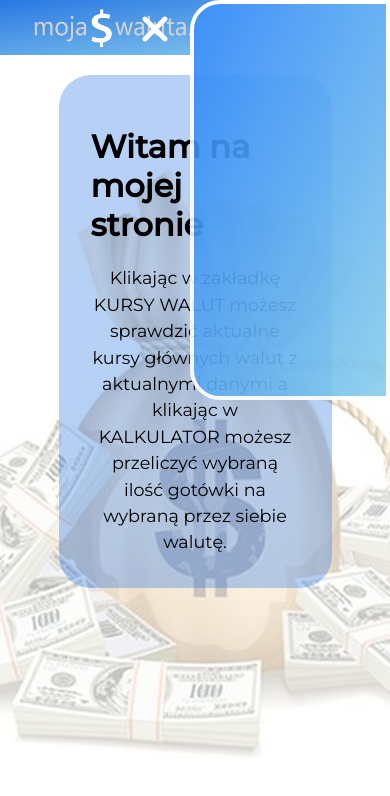
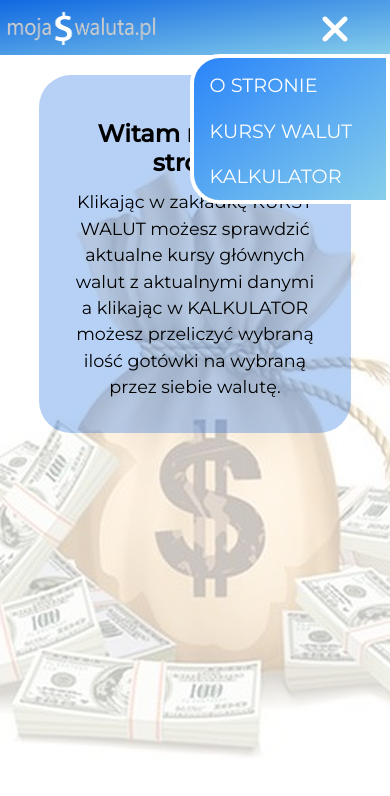
Before and after one commit to milgawel/currency-converter, a React (Create React App) app: page / in a window 390 px wide. Shown: the top 796 px of the page. Built offline with nearby package versions, Linux system fonts and the light colour scheme.

Commit message:
finished mobile view

```diff
--- a/package.json
+++ b/package.json
@@ -15,6 +15,7 @@
     "react-router-dom": "^5.1.2",
     "react-scripts": "3.3.0",
     "react-scrollable-list": "^1.2.0",
+    "react-spring": "^8.0.27",
     "styled-components": "^4.4.1"
   },
   "scripts": {
--- a/src/components/ButtonIcon/ButtonIcon.js
+++ b/src/components/ButtonIcon/ButtonIcon.js
@@ -27,6 +27,7 @@ const ButtonIcon = styled.button`
   &.active {
     animation: ${appear} 0.2s linear forwards;
   }
+
   @media (max-width: 920px) {
     font-size: 1.15em;
   }
--- a/src/components/CurrencyTable/CurrencyTable.js
+++ b/src/components/CurrencyTable/CurrencyTable.js
@@ -18,9 +18,13 @@ const ListItem = styled.li`
   border-radius: 10px;
   padding: 1% 2%;
   margin: 2% 2%;
-  min-width: 16%;
+  min-width: 10%;
+  /* max-width: 100px !important; */
   background-image: linear-gradient(to bottom right, #1169e1, #87ceeb);
   align-items: center;
+  @media (max-width: 920px) {
+    min-width: 16%;
+  }
 `;
 
 const Name = styled.h3``;
--- a/src/components/DropdownNavbar/DropdownNavbar.js
+++ b/src/components/DropdownNavbar/DropdownNavbar.js
@@ -8,10 +8,11 @@ const Navigation = styled.div`
   }
   @media (max-width: 719px) {
     display: block;
+    right: 200px;
   }
 `;
 
-const Button = styled.i`
+const Burger = styled.i`
   position: absolute;
   display: block;
   height: 50px;
@@ -19,20 +20,34 @@ const Button = styled.i`
   color: white;
   margin-top: 5px;
   right: -20px;
-  margin-right: ${props => (!props.active === true ? '60px' : '240px')};
-  transition: height 0.25s linear;
+  margin-right: 60px;
+`;
+
+const ButtonIcon = styled.button`
+  display: block;
+  padding: 5px 10px;
+  text-transform: uppercase;
+  text-decoration: none;
+  font-size: 1.2em;
+  padding: 0.2em;
+  margin-left: 3vw;
+  margin-top: 0.6em;
+  color: white;
+  border-bottom: 2.5px solid transparent;
 `;
 
 const NavList = styled.ul`
   background-image: linear-gradient(to bottom right, #2a84f9, #87ceeb);
-  position: absolute;
   right: ${props => (props.active ? '0' : '-200px')};
-  top: 0;
+  top: 54px;
   width: 200px;
-  height: 400px;
+  height: 150px;
   border: 4px solid white;
   border-top-left-radius: 30px;
   border-bottom-left-radius: 30px;
+  list-style: none;
+  position: relative;
+  z-index: 999;
 `;
 
 class DropDownNavbar extends Component {
@@ -49,11 +64,26 @@ class DropDownNavbar extends Component {
   render() {
     return (
       <Navigation>
-        <Button onClick={this.handleChange} active={this.state.active}>
-          {!this.state.active ? <i class="fas fa-bars"></i> : <i class="fas fa-times"></i>}
-        </Button>
-
-        <NavList active={this.state.active}></NavList>
+        <Burger onClick={this.handleChange} active={this.state.active}>
+          {!this.state.active ? <i className="fas fa-bars"></i> : <i className="fas fa-times"></i>}
+        </Burger>
+        <NavList active={this.state.active}>
+          <li>
+            <ButtonIcon exact as={NavLink} to="/" onClick={this.handleChange}>
+              O stronie
+            </ButtonIcon>
+          </li>
+          <li>
+            <ButtonIcon as={NavLink} to="/check" onClick={this.handleChange}>
+              kursy walut
+            </ButtonIcon>
+          </li>
+          <li>
+            <ButtonIcon as={NavLink} to="/convert" onClick={this.handleChange}>
+              kalkulator
+            </ButtonIcon>
+          </li>
+        </NavList>
       </Navigation>
     );
   }
--- a/src/components/NavBar/NavBar.js
+++ b/src/components/NavBar/NavBar.js
@@ -6,13 +6,11 @@ import LogoIcon from 'assets/logo.png';
 import DropdownNavbar from 'components/DropdownNavbar/DropdownNavbar';
 
 const Navigation = styled.div`
-  position: relative;
   top: 0;
   width: 100%;
   height: 70px;
   display: flex;
   background-image: linear-gradient(to bottom right, #1169e1, #87ceeb);
-  opacity: 0.9;
   @media (max-width: 920px) {
     height: 55px;
   }
@@ -34,6 +32,15 @@ const Logo = styled(NavLink)`
     background-size: 205px 40px;
     margin: 7px auto;
     margin-left: 25px;
+  }
+
+  @media (max-width: 719px) {
+    width: 200px;
+    height: 40px;
+    background-size: 170px 35px;
+    margin-top: 10px;
+    margin-left: 0px;
+    padding: 0px 0;
   }
 `;
 
--- a/src/components/ResultTable/ResultTable.js
+++ b/src/components/ResultTable/ResultTable.js
@@ -10,15 +10,33 @@ const ResultDiv = styled.div`
   border-radius: 1em;
   background-image: linear-gradient(to bottom right, #1169e1, #87ceeb);
   justify-content: center;
+
+  @media (max-width: 719px) {
+    width: 100%;
+    font-size: 0.9em;
+    padding: 0;
+    margin: 0;
+  }
 `;
 
-const Object = styled.p`
+const Object1 = styled.p`
   height: 3em;
   display: block;
   padding: 0.8em 0.4em;
   font-size: 1.5em;
   color: white;
   text-align: center;
+  @media (max-width: 719px) {
+    font-size: 1.1em;
+    height: 2em;
+    padding: 0.6em 0.2em;
+  }
+`;
+
+const ObjectValue = styled(Object1)`
+  @media (max-width: 719px) {
+    overflow-x: scroll;
+  }
 `;
 
 const ResultTable = props => {
@@ -28,13 +46,13 @@ const ResultTable = props => {
 
   return (
     <ResultDiv>
-      <Object>{amountToConvert}</Object>
-      <Object>{selected1.label}</Object>
-      <Object>
+      <ObjectValue>{amountToConvert}</ObjectValue>
+      <Object1>{selected1.label}</Object1>
+      <Object1>
         <i className="fas fa-arrow-right"></i>
-      </Object>
-      <Object>{result}</Object>
-      <Object>{selected2.label}</Object>
+      </Object1>
+      <ObjectValue>{result}</ObjectValue>
+      <Object1>{selected2.label}</Object1>
     </ResultDiv>
   );
 };
--- a/src/layouts/CalculatorPage/CalculatorPage.js
+++ b/src/layouts/CalculatorPage/CalculatorPage.js
@@ -4,12 +4,29 @@ import ResultTable from 'components/ResultTable/ResultTable';
 import DropdownList from 'components/DropdownList/DropdownList';
 
 const Content = styled.div`
-  margin: 4% auto;
-  padding: 2em;
+  margin-top: 5%;
+  margin-left: auto;
+  margin-right: auto;
+  padding: 2em 2em;
   width: 80%;
   min-height: 25%;
   background-color: rgba(17, 105, 225, 0.3);
   border-radius: 2em;
+  border: 2px solid white;
+  @media (max-width: 719px) {
+    padding: 2em 0.5em;
+  }
+`;
+
+const Title = styled.p`
+  display: flex;
+  justify-content: center;
+  text-align: center;
+  width: 100%;
+  margin-bottom: 10%;
+  @media (max-width: 719px) {
+    font-size: 1.2em;
+  }
 `;
 
 const FirstCurrency = styled.div`
@@ -17,6 +34,14 @@ const FirstCurrency = styled.div`
   margin: 4% auto;
   display: flex;
   justify-content: space-between;
+  @media (max-width: 719px) {
+    flex-direction: column;
+  }
+`;
+
+const Input = styled.input`
+  height: 3em;
+  overflow-x: scroll;
 `;
 
 class CalculatorPage extends Component {
@@ -79,10 +104,12 @@ class CalculatorPage extends Component {
   render() {
     return (
       <Content>
+        <Title>Podaj ilość i waluty aby przeliczyć ich wartość</Title>
+
         <FirstCurrency>
-          <input
+          <Input
             type="number"
-            placeholder="ilość"
+            placeholder=" Ilość"
             value={this.state.amountToConvert}
             onChange={this.handleAmountChange}
           />
--- a/src/layouts/ConvertPage/ConvertPage.js
+++ b/src/layouts/ConvertPage/ConvertPage.js
@@ -4,12 +4,17 @@ import CurrencyTable from 'components/CurrencyTable/CurrencyTable';
 
 const Content = styled.div`
   margin: auto auto;
-  margin-top: 3.5%;
+  margin-top: 5%;
   padding: 2em;
-  max-width: 75%;
+  max-width: 80%;
   max-height: 95%;
   background-color: rgba(17, 105, 225, 0.3);
   border-radius: 2em;
+  @media (max-width: 719px) {
+    padding-top: 0.1em;
+    padding-bottom: 1em;
+    font-size: 0.9em;
+  }
 `;
 
 const Paragraph = styled.p`
--- a/src/layouts/MainPage/MainPage.js
+++ b/src/layouts/MainPage/MainPage.js
@@ -5,7 +5,7 @@ const Content = styled.div`
   margin: auto auto;
   margin-top: 5%;
   padding: 2em;
-  width: 70%;
+  width: 80%;
   max-height: 70%;
   background-color: rgba(17, 105, 225, 0.3);
   border-radius: 2em;
@@ -14,11 +14,14 @@ const Content = styled.div`
 const Title = styled.h1`
   display: flex;
   justify-content: center;
-  /* position: relative; */
+  text-align: center;
   width: 100%;
-  margin-top: 10%;
+  margin-top: 5%;
   margin-bottom: 10%;
-  /* text-align: center; */
+  @media (max-width: 719px) {
+    margin-bottom: 5%;
+    font-size: 1.5em;
+  }
 `;
 
 const Paragraph = styled.p`
```
Also changed, not shown: 1 other file (tests, documents, lock files or other folders).
